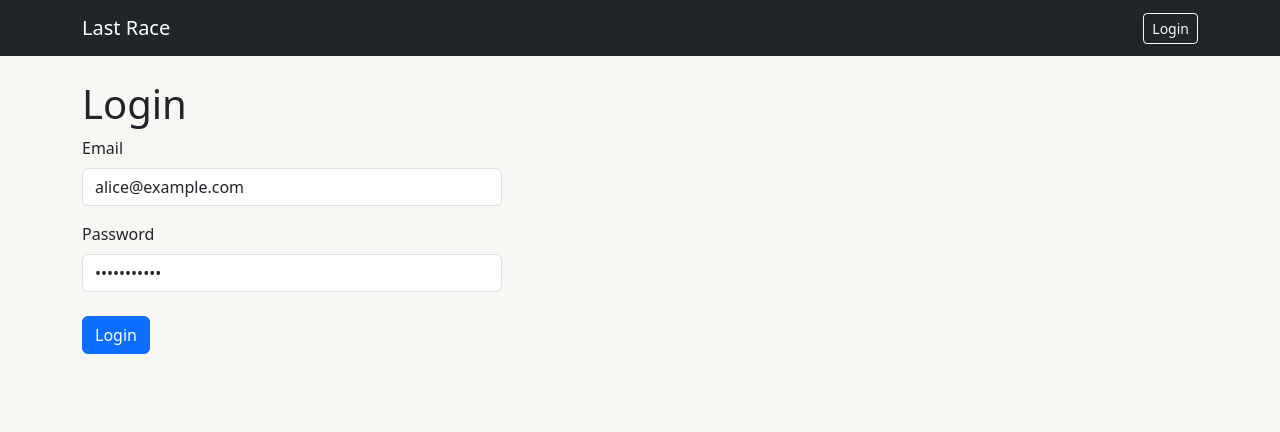
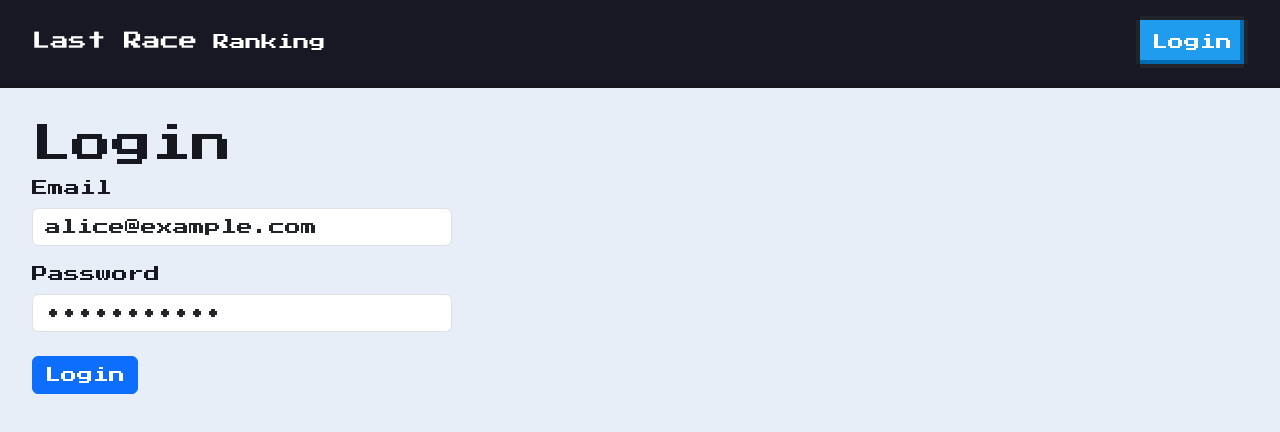
Before and after one commit to polito-WA1-2026-exam/exam-1-last-race-Stofplt, a React (Vite) app in the folder client/: page /login in a window 1280 px wide. Shown: the top 432 px of the page. Built offline with nearby package versions, Linux system fonts and the light colour scheme; no server answers.

Commit message:
Add NES.css and 8-bit font

```diff
--- a/client/package.json
+++ b/client/package.json
@@ -9,7 +9,9 @@
     "preview": "vite preview"
   },
   "dependencies": {
+    "@fontsource/press-start-2p": "^5.2.7",
     "bootstrap": "^5.3.7",
+    "nes.css": "^2.2.1",
     "react": "^19.1.0",
     "react-bootstrap": "^2.10.10",
     "react-dom": "^19.1.0",
--- a/client/src/App.jsx
+++ b/client/src/App.jsx
@@ -1,4 +1,3 @@
-import { Container } from "react-bootstrap";
 import { BrowserRouter, Navigate, Route, Routes } from "react-router";
 import AppNavbar from "./components/AppNavbar.jsx";
 import ProtectedRoute from "./components/ProtectedRoute.jsx";
@@ -17,7 +16,7 @@
       <UserProvider>
         <AppNavbar />
         <main>
-          <Container className="py-4">
+          <div className="app-content">
             <Routes>
               <Route path="/" element={<InstructionsPage />} />
               <Route path="/login" element={<LoginPage />} />
@@ -63,7 +62,7 @@
               />
               <Route path="*" element={<Navigate to="/" replace />} />
             </Routes>
-          </Container>
+          </div>
         </main>
       </UserProvider>
     </BrowserRouter>
--- a/client/src/components/AppNavbar.jsx
+++ b/client/src/components/AppNavbar.jsx
@@ -1,10 +1,12 @@
-import { Button, Container, Nav, Navbar } from "react-bootstrap";
+import { useState } from "react";
 import { Link, useNavigate } from "react-router";
 import { useUser } from "../contexts/UserContext.js";
+import LoginDialog from "./LoginDialog.jsx";
 
 function AppNavbar() {
   const { loggedIn, logout, user } = useUser();
   const navigate = useNavigate();
+  const [loginOpen, setLoginOpen] = useState(false);
 
   async function handleLogout() {
     await logout();
@@ -12,42 +14,44 @@
   }
 
   return (
-    <Navbar bg="dark" data-bs-theme="dark" expand="lg">
-      <Container>
-        <Navbar.Brand as={Link} to="/">
+    <>
+      <header className="app-navbar">
+        <Link className="brand-link" to="/">
           Last Race
-        </Navbar.Brand>
-        <Navbar.Toggle aria-controls="main-navbar" />
-        <Navbar.Collapse id="main-navbar">
-          <Nav className="me-auto">
-            {loggedIn && (
-              <>
-                <Nav.Link as={Link} to="/setup">
-                  Setup
-                </Nav.Link>
-                <Nav.Link as={Link} to="/ranking">
-                  Ranking
-                </Nav.Link>
-              </>
-            )}
-          </Nav>
-          <Nav className="ms-auto align-items-lg-center gap-2">
+        </Link>
+        <nav className="main-nav">
+          <Link to="/ranking">Ranking</Link>
+        </nav>
+        <div className="session-actions">
           {loggedIn ? (
             <>
-                <Navbar.Text>{user.name}</Navbar.Text>
-                <Button variant="outline-light" size="sm" onClick={handleLogout}>
-                  Logout
-                </Button>
+              <span className="user-name">{user.name}</span>
+              <button
+                aria-label="Logout"
+                className="nes-btn logout-button"
+                onClick={handleLogout}
+                title="Logout"
+                type="button"
+              >
+                <svg aria-hidden="true" viewBox="0 0 24 24">
+                  <path d="M5 3h9v2H7v14h7v2H5z" />
+                  <path d="M13 7h2v3h6v4h-6v3h-2l-5-5z" />
+                </svg>
+              </button>
             </>
           ) : (
-              <Button as={Link} to="/login" variant="outline-light" size="sm">
+            <button
+              className="nes-btn is-primary"
+              onClick={() => setLoginOpen(true)}
+              type="button"
+            >
               Login
-              </Button>
+            </button>
           )}
-          </Nav>
-        </Navbar.Collapse>
-      </Container>
-    </Navbar>
+        </div>
+      </header>
+      <LoginDialog open={loginOpen} onClose={() => setLoginOpen(false)} />
+    </>
   );
 }
 
--- /dev/null
+++ b/client/src/components/LoginDialog.jsx
@@ -0,0 +1,82 @@
+import { useState } from "react";
+import { useUser } from "../contexts/UserContext.js";
+
+function LoginDialog({ onClose, onSuccess, open }) {
+  const { login } = useUser();
+  const [username, setUsername] = useState("alice@example.com");
+  const [password, setPassword] = useState("race-pass-1");
+  const [error, setError] = useState("");
+  const [submitting, setSubmitting] = useState(false);
+
+  if (!open) {
+    return null;
+  }
+
+  async function handleSubmit(event) {
+    event.preventDefault();
+    setError("");
+    setSubmitting(true);
+
+    try {
+      await login({ username, password });
+      onClose();
+      onSuccess?.();
+    } catch (err) {
+      setError(err.message);
+    } finally {
+      setSubmitting(false);
+    }
+  }
+
+  return (
+    <div className="dialog-backdrop" role="presentation">
+      <section
+        aria-labelledby="login-dialog-title"
+        className="nes-container is-rounded login-dialog"
+        role="dialog"
+      >
+        <div className="dialog-title-row">
+          <h2 id="login-dialog-title">Login</h2>
+          <button
+            aria-label="Close login dialog"
+            className="nes-btn is-error"
+            onClick={onClose}
+            type="button"
+          >
+            X
+          </button>
+        </div>
+        {error && <p className="nes-text is-error">{error}</p>}
+        <form className="login-form" onSubmit={handleSubmit}>
+          <label htmlFor="username">Email</label>
+          <input
+            autoComplete="username"
+            className="nes-input"
+            id="username"
+            onChange={(event) => setUsername(event.target.value)}
+            required
+            type="email"
+            value={username}
+          />
+
+          <label htmlFor="password">Password</label>
+          <input
+            autoComplete="current-password"
+            className="nes-input"
+            id="password"
+            onChange={(event) => setPassword(event.target.value)}
+            required
+            type="password"
+            value={password}
+          />
+
+          <button className="nes-btn is-primary" disabled={submitting} type="submit">
+            {submitting ? "Logging in..." : "Enter"}
+          </button>
+        </form>
+      </section>
+    </div>
+  );
+}
+
+export default LoginDialog;
--- a/client/src/main.jsx
+++ b/client/src/main.jsx
@@ -1,4 +1,6 @@
 import "bootstrap/dist/css/bootstrap.min.css";
+import "@fontsource/press-start-2p";
+import "nes.css/css/nes.min.css";
 import React from "react";
 import ReactDOM from "react-dom/client";
 import App from "./App.jsx";
--- a/client/src/pages/InstructionsPage.jsx
+++ b/client/src/pages/InstructionsPage.jsx
@@ -1,13 +1,15 @@
 import { useEffect, useState } from "react";
-import { Alert, Button, ListGroup, Spinner } from "react-bootstrap";
-import { Link } from "react-router";
+import { useNavigate } from "react-router";
 import { getInstructions } from "../api/api.js";
+import LoginDialog from "../components/LoginDialog.jsx";
 import { useUser } from "../contexts/UserContext.js";
 
 function InstructionsPage() {
   const { loggedIn } = useUser();
+  const navigate = useNavigate();
   const [instructions, setInstructions] = useState(null);
   const [error, setError] = useState("");
+  const [loginOpen, setLoginOpen] = useState(false);
 
   useEffect(() => {
     let active = true;
@@ -29,30 +31,49 @@
     };
   }, []);
 
+  function handlePlayNow() {
+    if (loggedIn) {
+      navigate("/setup");
+    } else {
+      setLoginOpen(true);
+    }
+  }
+
   if (error) {
-    return <Alert variant="danger">{error}</Alert>;
+    return <p className="nes-text is-error">{error}</p>;
   }
 
   if (!instructions) {
     return (
       <div className="page-loader">
-        <Spinner animation="border" role="status" />
+        <p>Loading...</p>
       </div>
     );
   }
 
   return (
-    <section className="page-section">
-      <h1>{instructions.title}</h1>
-      <ListGroup className="mb-4">
-        {instructions.rules.map((rule) => (
-          <ListGroup.Item key={rule}>{rule}</ListGroup.Item>
-        ))}
-      </ListGroup>
-      <Button as={Link} to={loggedIn ? "/setup" : "/login"} variant="primary">
-        {loggedIn ? "Go to setup" : "Login"}
-      </Button>
-    </section>
+    <>
+      <section className="home-page">
+        <div className="instruction-grid">
+          {instructions.rules.map((rule, index) => (
+            <article className="nes-container instruction-card" key={rule}>
+              <span className="instruction-number">{index + 1}</span>
+              <p>{rule}</p>
+            </article>
+          ))}
+        </div>
+        <div className="play-row">
+          <button className="nes-btn is-success play-button" onClick={handlePlayNow}>
+            Play now
+          </button>
+        </div>
+      </section>
+      <LoginDialog
+        open={loginOpen}
+        onClose={() => setLoginOpen(false)}
+        onSuccess={() => navigate("/setup")}
+      />
+    </>
   );
 }
 
--- a/client/src/styles.css
+++ b/client/src/styles.css
@@ -1,14 +1,166 @@
 body {
   min-height: 100vh;
-  background: #f7f7f4;
+  background: #e8eef8;
+  color: #171720;
+  font-family: "Press Start 2P", system-ui, sans-serif;
 }
 
 main {
-  min-height: calc(100vh - 56px);
+  min-height: calc(100vh - 88px);
+}
+
+button,
+input {
+  font-family: inherit;
+}
+
+.app-content {
+  padding: 2rem;
+}
+
+.app-navbar {
+  align-items: center;
+  background: #181825;
+  border-bottom: 4px solid #171720;
+  display: grid;
+  gap: 1rem;
+  grid-template-columns: auto 1fr auto;
+  min-height: 88px;
+  padding: 1rem 2rem;
+}
+
+.brand-link,
+.main-nav a {
+  color: #ffffff;
+  text-decoration: none;
+}
+
+.brand-link {
+  font-size: 1.15rem;
+}
+
+.brand-link:hover,
+.main-nav a:hover {
+  color: #facc15;
+}
+
+.main-nav {
+  align-items: center;
+  display: flex;
+  gap: 1.25rem;
+}
+
+.session-actions {
+  align-items: center;
+  display: flex;
+  gap: 0.75rem;
+}
+
+.user-name {
+  color: #facc15;
+  font-size: 0.8rem;
+}
+
+.logout-button {
+  align-items: center;
+  display: inline-flex;
+  height: 42px;
+  justify-content: center;
+  padding: 0.35rem;
+  width: 42px;
+}
+
+.logout-button svg {
+  fill: currentColor;
+  height: 22px;
+  width: 22px;
 }
 
 .page-section {
   max-width: 760px;
+}
+
+.home-page {
+  display: grid;
+  gap: 2rem;
+  min-height: calc(100vh - 128px);
+  padding-top: 1rem;
+}
+
+.instruction-grid {
+  display: grid;
+  gap: 1rem;
+  grid-template-columns: repeat(5, minmax(0, 1fr));
+}
+
+.instruction-card {
+  background: #fffdf2;
+  color: #171720;
+  display: grid;
+  gap: 1rem;
+  min-height: 250px;
+}
+
+.instruction-card p {
+  font-size: clamp(0.65rem, 0.9vw, 0.85rem);
+  line-height: 1.8;
+  margin: 0;
+}
+
+.instruction-number {
+  align-items: center;
+  background: #2563eb;
+  color: #ffffff;
+  display: inline-flex;
+  height: 2rem;
+  justify-content: center;
+  width: 2rem;
+}
+
+.play-row {
+  align-items: center;
+  display: flex;
+  justify-content: center;
+  padding-bottom: 1rem;
+}
+
+.play-button {
+  min-width: min(100%, 360px);
+}
+
+.dialog-backdrop {
+  align-items: center;
+  background: rgb(0 0 0 / 72%);
+  display: flex;
+  inset: 0;
+  justify-content: center;
+  padding: 1rem;
+  position: fixed;
+  z-index: 1000;
+}
+
+.login-dialog {
+  background: #f8f8f2;
+  color: #15151f;
+  max-width: 520px;
+  width: 100%;
+}
+
+.dialog-title-row {
+  align-items: center;
+  display: flex;
+  gap: 1rem;
+  justify-content: space-between;
+  margin-bottom: 1rem;
+}
+
+.dialog-title-row h2 {
+  margin: 0;
+}
+
+.login-form {
+  display: grid;
+  gap: 1rem;
 }
 
 .execution-page,
```
Also changed, not shown: 1 other file (tests, documents, lock files or other folders). Lines whose indentation alone changed are shown as unchanged.
